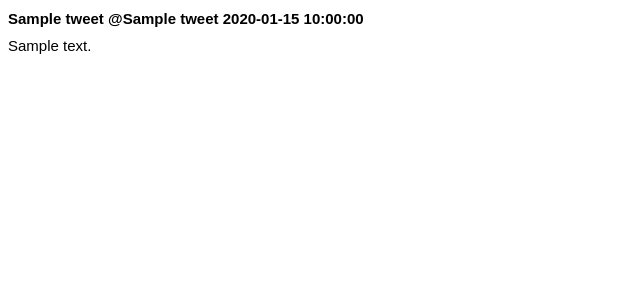
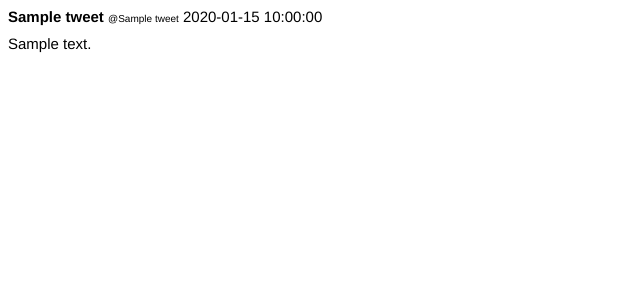
Before and after one commit to rayeschiller/political-sexism-twitter, a Flask app: template templates/index.html in a window 1280 px wide. Shown: the top 300 px of the page, without its empty margins (0-640 px from the left). Run offline with Flask 2, Linux system fonts and the light colour scheme; the template is opened without the code that fills it: most values are stand-ins (such as "Sample title", 1, 10 or a date in 2020); some libraries are stand-ins or nearby versions.

Commit message:
style changes'

```diff
--- a/static/css/style.css
+++ b/static/css/style.css
@@ -1,9 +1,14 @@
 p {
-    font: normal 15px Arial, Palatino, sans-serif;
+    font: normal 15px 'Helvetica Neue', Arial, sans-serif;
     margin: 0 5px 10px 0;
+    color: '#292f33'
 }
 
-div#name{
-    font: normal 15px Arial, Palatino, sans-serif;
+span#username{
+    font: normal 10px 'Helvetica Neue', Arial, sans-serif;
+    color: '#8899a6'
+}
+span#name{
+    font: normal 15px 'Helvetica Neue', Arial, sans-serif;
     font-weight:bold;
 }
--- a/templates/index.html
+++ b/templates/index.html
@@ -13,7 +13,7 @@
 <body>
     <!-- passing in list and iterating through it -->
     {% for tweet in tweets %}
-            <p><div id="name">{{tweet['name'] }} @{{ tweet['screen_name'] }} {{ tweet['date'] }}</div></p>
+            <p><span id="name">{{tweet['name'] }}</span> <span id="username">@{{ tweet['screen_name'] }}</span> {{ tweet['date'] }}</p>
             <p>{{tweet['text'] }}</p>
             <br>
     {% endfor %}
```
